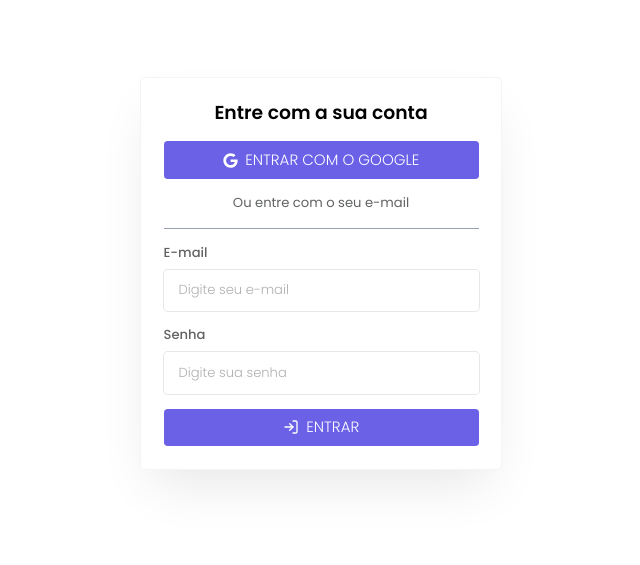
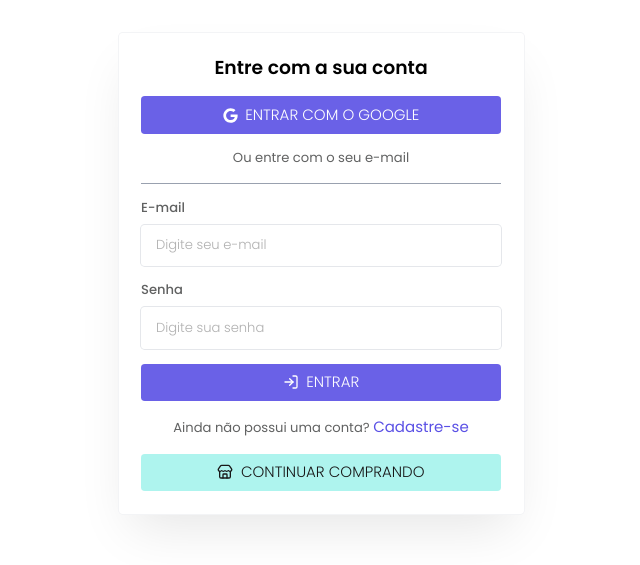
Before and after one commit to adrjmiranda/fsc-ecommerce, a React (Vite) app: page /autenticacao/login in a window 1280 px wide. Shown: the part 127-692 px from the top of the page, without its empty margins (319-959 px from the left). Built offline with nearby package versions, Linux system fonts and the light colour scheme.

Commit message:
feat: implement react hook form and zod for auth and update auth route

```diff
--- a/package.json
+++ b/package.json
@@ -20,15 +20,18 @@
     ]
   },
   "dependencies": {
+    "@hookform/resolvers": "^5.2.2",
     "@reduxjs/toolkit": "^2.11.2",
     "lucide-react": "^0.575.0",
     "react": "^19.2.0",
     "react-dom": "^19.2.0",
+    "react-hook-form": "^7.71.2",
     "react-icons": "^5.5.0",
     "react-redux": "^9.2.0",
     "react-router-dom": "^7.13.0",
     "redux-persist": "^6.0.0",
-    "swiper": "^12.1.2"
+    "swiper": "^12.1.2",
+    "zod": "^4.3.6"
   },
   "devDependencies": {
     "@commitlint/cli": "^20.4.2",
--- a/src/components/ui/Form/Field/index.tsx
+++ b/src/components/ui/Form/Field/index.tsx
@@ -9,9 +9,10 @@ type InputProps = React.ComponentPropsWithoutRef<typeof Input>;
 type Props = {
   labelProps: LabelProps;
   inputProps: InputProps;
+  errorMessage?: string;
 };
 
-const Field = ({ labelProps, inputProps }: Props) => {
+const Field = ({ labelProps, inputProps, errorMessage }: Props) => {
   return (
     <div className="flex w-full flex-col gap-2">
       <Label {...labelProps} className="text-sm font-medium" />
@@ -19,6 +20,7 @@ const Field = ({ labelProps, inputProps }: Props) => {
         {...inputProps}
         className="focus:ring-primary rounded-sm border-none bg-gray-100 px-4 py-3 text-sm ring-1 ring-gray-200 outline-none focus:ring-2"
       />
+      {errorMessage && <p className="text-sm text-red-500">{errorMessage}</p>}
     </div>
   );
 };
--- /dev/null
+++ b/src/hooks/auth/useSignIn.ts
@@ -0,0 +1,26 @@
+import { zodResolver } from '@hookform/resolvers/zod';
+import { useForm } from 'react-hook-form';
+import * as z from 'zod';
+
+import { signInSchema } from '@/schemas/auth';
+
+const useSignIn = () => {
+  const form = useForm<z.infer<typeof signInSchema>>({
+    resolver: zodResolver(signInSchema),
+    defaultValues: {
+      email: '',
+      password: '',
+    },
+  });
+
+  const onSubmit = (data: z.infer<typeof signInSchema>) => {
+    console.log(data);
+  };
+
+  return {
+    form,
+    onSubmit,
+  };
+};
+
+export { useSignIn };
--- a/src/main.tsx
+++ b/src/main.tsx
@@ -3,8 +3,8 @@ import { StrictMode } from 'react';
 import App from '@/App.tsx';
 import '@/index.css';
 import AuthLayout from '@/pages/Auth/Layout';
-import Login from '@/pages/Auth/Login';
-import Register from '@/pages/Auth/Register';
+import SignIn from '@/pages/Auth/SignIn';
+import SignUp from '@/pages/Auth/SignUp';
 import About from '@/pages/Common/About';
 import Cart from '@/pages/Common/Cart';
 import Categories from '@/pages/Common/Categories';
@@ -33,8 +33,8 @@ createRoot(document.getElementById('root')!).render(
                 <Route path="carrinho" element={<Cart />} />
               </Route>
               <Route path="autenticacao" element={<AuthLayout />}>
-                <Route path="login" element={<Login />} />
-                <Route path="cadastro" element={<Register />} />
+                <Route path="login" element={<SignIn />} />
+                <Route path="cadastro" element={<SignUp />} />
               </Route>
             </Route>
             <Route path="*" element={<NotFound />} />
--- a/src/pages/Auth/Register/index.tsx
+++ /dev/null
@@ -1,5 +0,0 @@
-const Register = () => {
-  return <div>Register</div>;
-};
-
-export default Register;
--- a/src/pages/Auth/Login/index.tsx
+++ b/src/pages/Auth/SignIn/index.tsx
@@ -1,16 +1,26 @@
-import { LogIn } from 'lucide-react';
+import { LogIn, Store } from 'lucide-react';
 import { FaGoogle } from 'react-icons/fa';
+import { Link, useNavigate } from 'react-router-dom';
 
 import Button from '@/components/ui/Button';
 import Field from '@/components/ui/Form/Field';
 
-const Login = () => {
+import { useSignIn } from '@/hooks/auth/useSignIn';
+
+const SignIn = () => {
+  const { form, onSubmit } = useSignIn();
+
+  const navigate = useNavigate();
+
   return (
     <>
       <section className="flex min-h-screen py-20">
         <div className="wrapper flex-1">
           <div className="flex h-full items-center justify-center">
-            <form className="flex w-full max-w-96 flex-col gap-4 rounded-sm p-6 shadow-2xl ring-1 shadow-black/10 ring-gray-100">
+            <form
+              onSubmit={form.handleSubmit(onSubmit)}
+              className="flex w-full max-w-108 flex-col gap-4 rounded-sm p-6 shadow-2xl ring-1 shadow-black/10 ring-gray-100"
+            >
               <h1 className="text-center text-xl font-semibold">
                 Entre com a sua conta
               </h1>
@@ -30,11 +40,13 @@ const Login = () => {
                   label: 'E-mail',
                 }}
                 inputProps={{
+                  ...form.register('email'),
                   type: 'email',
                   name: 'email',
                   id: 'email',
                   placeholder: 'Digite seu e-mail',
                 }}
+                errorMessage={form.formState.errors.email?.message}
               />
 
               <Field
@@ -43,16 +55,34 @@ const Login = () => {
                   label: 'Senha',
                 }}
                 inputProps={{
+                  ...form.register('password'),
                   type: 'password',
                   name: 'password',
                   id: 'password',
                   placeholder: 'Digite sua senha',
                 }}
+                errorMessage={form.formState.errors.password?.message}
               />
 
               <Button type="submit" variant="primary">
                 <LogIn size={16} />
                 Entrar
+              </Button>
+
+              <p className="text-center text-sm">
+                Ainda não possui uma conta?{' '}
+                <Link to="/autenticacao/cadastro" className="text-primary">
+                  Cadastre-se
+                </Link>
+              </p>
+
+              <Button
+                type="button"
+                variant="secondary"
+                onClick={() => navigate('/')}
+              >
+                <Store size={16} />
+                Continuar Comprando
               </Button>
             </form>
           </div>
@@ -62,4 +92,4 @@ const Login = () => {
   );
 };
 
-export default Login;
+export default SignIn;
--- /dev/null
+++ b/src/pages/Auth/SignUp/index.tsx
@@ -0,0 +1,5 @@
+const SignUp = () => {
+  return <div>SignUp</div>;
+};
+
+export default SignUp;
--- /dev/null
+++ b/src/schemas/auth.ts
@@ -0,0 +1,8 @@
+import * as z from 'zod';
+
+const signInSchema = z.object({
+  email: z.email('E-mail inválido'),
+  password: z.string().min(6, 'Senha deve ter pelo menos 6 caracteres'),
+});
+
+export { signInSchema };
```
Also changed, not shown: 1 other file (tests, documents, lock files or other folders).
